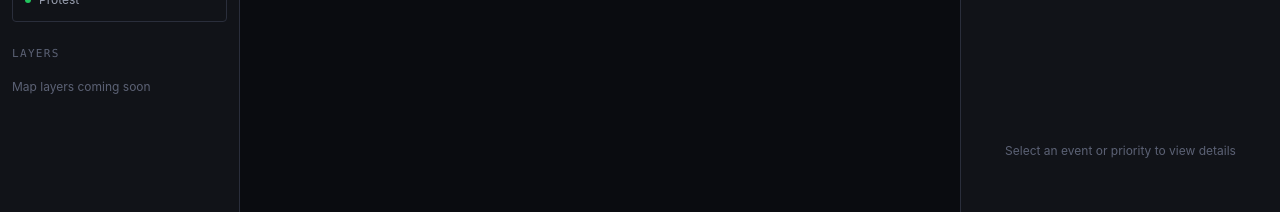
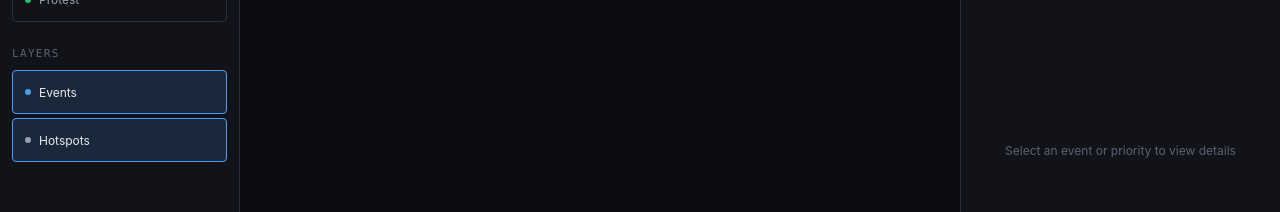
Before and after one commit to pattyhomes/Flashpoint, a React (Vite) app in the folder frontend/: page / in a window 1280 px wide. Shown: the part 251-463 px from the top of the page. Built offline with nearby package versions, Linux system fonts and the light colour scheme; no server answers.

Commit message:
feat: add layer toggles for events and hotspots

```diff
--- a/frontend/src/App.jsx
+++ b/frontend/src/App.jsx
@@ -18,6 +18,7 @@ export default function App() {
 
   const [selectedItem, setSelectedItem] = useState(null)
   const [activeTypes, setActiveTypes]   = useState(new Set())
+  const [layersVisible, setLayersVisible] = useState({ events: true, hotspots: true })
 
   // Fetch all data once on mount
   useEffect(() => {
@@ -46,6 +47,11 @@ export default function App() {
     )
   }
 
+  // Toggle map layer visibility
+  function handleToggleLayer(key) {
+    setLayersVisible(prev => ({ ...prev, [key]: !prev[key] }))
+  }
+
   // Filter event types
   function handleToggleType(key) {
     setActiveTypes(prev => {
@@ -67,6 +73,8 @@ export default function App() {
           activeTypes={activeTypes}
           onToggle={handleToggleType}
           onClear={() => setActiveTypes(new Set())}
+          layersVisible={layersVisible}
+          onToggleLayer={handleToggleLayer}
         />
       }
       map={
@@ -75,6 +83,7 @@ export default function App() {
           hotspots={hotspots}
           selectedItem={selectedItem}
           onSelect={handleSelect}
+          layersVisible={layersVisible}
         />
       }
       right={
--- a/frontend/src/components/filters/FilterRail.jsx
+++ b/frontend/src/components/filters/FilterRail.jsx
@@ -5,7 +5,12 @@ const EVENT_TYPES = [
   { key: 'protest',    label: 'Protest',    color: '#22c55e' },
 ]
 
-export default function FilterRail({ activeTypes, onToggle, onClear }) {
+const LAYERS = [
+  { key: 'events',   label: 'Events',   color: '#4a9eff' },
+  { key: 'hotspots', label: 'Hotspots', color: '#9aa0b0' },
+]
+
+export default function FilterRail({ activeTypes, onToggle, onClear, layersVisible, onToggleLayer }) {
   const allActive = activeTypes.size === 0
 
   return (
@@ -34,7 +39,18 @@ export default function FilterRail({ activeTypes, onToggle, onClear }) {
 
       <div>
         <p className="filter-section__heading">Layers</p>
-        <p className="filter-section__placeholder">Map layers coming soon</p>
+        <div className="filter-section__chips">
+          {LAYERS.map(l => (
+            <button
+              key={l.key}
+              className={`filter-chip${layersVisible[l.key] ? ' filter-chip--active' : ''}`}
+              onClick={() => onToggleLayer(l.key)}
+            >
+              <span className="filter-chip__dot" style={{ backgroundColor: l.color }} />
+              {l.label}
+            </button>
+          ))}
+        </div>
       </div>
     </div>
   )
--- a/frontend/src/components/map/MapPanel.jsx
+++ b/frontend/src/components/map/MapPanel.jsx
@@ -50,7 +50,7 @@ function toHotspotsGeoJSON(hotspots) {
 
 const EMPTY_FC = { type: 'FeatureCollection', features: [] }
 
-export default function MapPanel({ events = [], hotspots = [], selectedItem, onSelect }) {
+export default function MapPanel({ events = [], hotspots = [], selectedItem, onSelect, layersVisible = { events: true, hotspots: true } }) {
   const containerRef = useRef(null)
   const mapRef       = useRef(null)
   const loadedRef    = useRef(false)
@@ -189,6 +189,16 @@ export default function MapPanel({ events = [], hotspots = [], selectedItem, onS
     mapRef.current.getSource('hotspots')?.setData(toHotspotsGeoJSON(hotspots))
   }, [hotspots])
 
+  // ── Sync layer visibility ─────────────────────────────────────────────────
+  useEffect(() => {
+    const map = mapRef.current
+    if (!map || !loadedRef.current) return
+    const vis = (on) => on ? 'visible' : 'none'
+    map.setLayoutProperty('events-layer',   'visibility', vis(layersVisible.events))
+    map.setLayoutProperty('hotspots-layer', 'visibility', vis(layersVisible.hotspots))
+    map.setLayoutProperty('hotspots-glow',  'visibility', vis(layersVisible.hotspots))
+  }, [layersVisible])
+
   // ── Sync selection: highlight ring + fly-to ──────────────────────────────
   useEffect(() => {
     const map = mapRef.current
```
